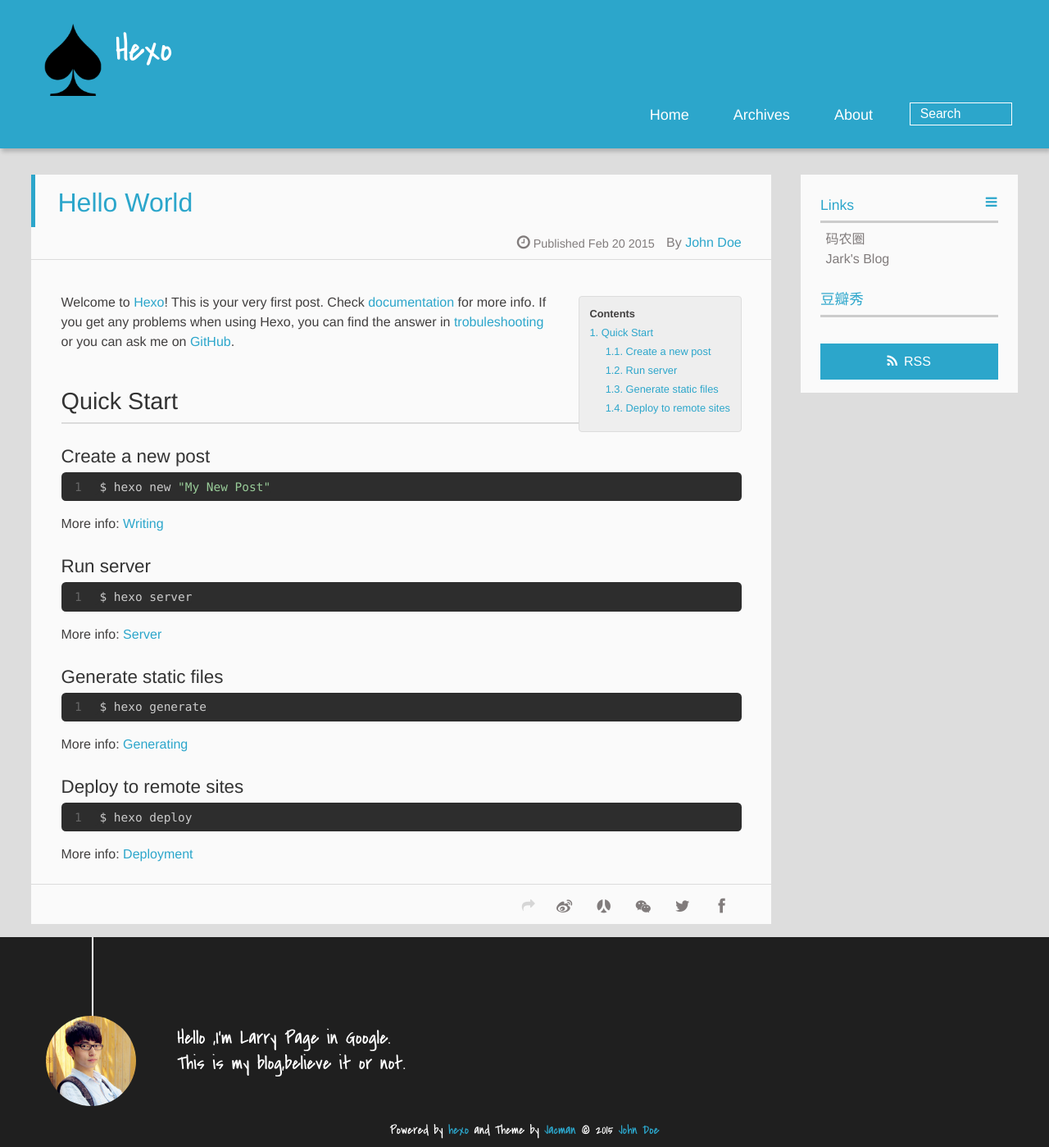
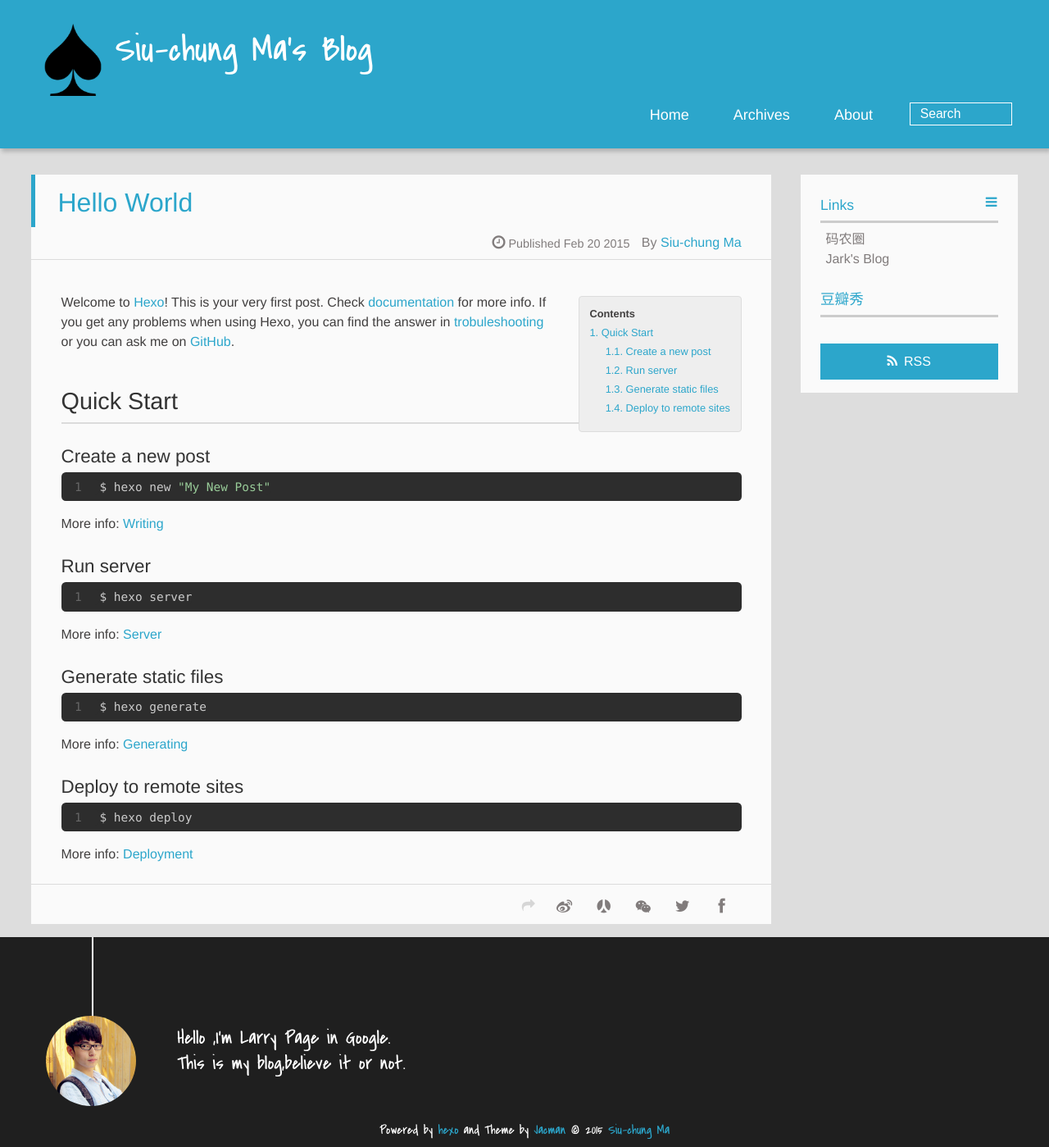
Before and after one commit to AmazingMSC/AmazingMSC.github.io, a plain HTML site: page 2015/02/20/hello-world/index.html in a window 1280 px wide. Shown: the whole page at 82% size. Drawn offline with Linux system fonts and the light colour scheme.

Commit message:
Site updated: 2015-02-21 13:55:47

```diff
--- a/2015/02/20/hello-world/index.html
+++ b/2015/02/20/hello-world/index.html
@@ -4,10 +4,10 @@
 <head>
   <meta charset="UTF-8">
 
-    <title>Hello World | Hexo</title>
+    <title>Hello World | Siu-chung Ma&#39;s Blog</title>
     <meta name="viewport" content="width=device-width, initial-scale=1,user-scalable=no">
 
-    <meta name="author" content="John Doe">
+    <meta name="author" content="Siu-chung Ma">
 
     <meta name="description" content="Welcome to Hexo! This is your very first post. Check documentation for more info. If you get any problems when using Hexo, you can find the answer in ">
 
@@ -17,7 +17,7 @@ Quick">
 <meta property="og:type" content="article">
 <meta property="og:title" content="Hello World">
 <meta property="og:url" content="http://scma.me/2015/02/20/hello-world/">
-<meta property="og:site_name" content="Hexo">
+<meta property="og:site_name" content="Siu-chung Ma's Blog">
 <meta property="og:description" content="Welcome to Hexo! This is your very first post. Check documentation for more info. If you get any problems when using Hexo, you can find the answer in trobuleshooting or you can ask me on GitHub.
 Quick">
 <meta name="twitter:card" content="summary">
@@ -27,7 +27,7 @@ Quick">
 
 
 
-    <link rel="alternative" href="/atom.xml" title="Hexo" type="application/atom+xml">
+    <link rel="alternative" href="/atom.xml" title="Siu-chung Ma&#39;s Blog" type="application/atom+xml">
 
 
     <link rel="icon" href="/img/favicon.ico">
@@ -45,11 +45,11 @@ Quick">
       <div>
 
 			<div id="imglogo">
-				<a href="/"><img src="/img/logo.png" alt="Hexo" title="Hexo"/></a>
+				<a href="/"><img src="/img/logo.png" alt="Siu-chung Ma&#39;s Blog" title="Siu-chung Ma&#39;s Blog"/></a>
 			</div>
 
 			<div id="textlogo">
-				<h1 class="site-name"><a href="/" title="Hexo">Hexo</a></h1>
+				<h1 class="site-name"><a href="/" title="Siu-chung Ma&#39;s Blog">Siu-chung Ma&#39;s Blog</a></h1>
 				<h2 class="blog-motto"></h2>
 			</div>
 			<div class="navbar"><a class="navbutton navmobile" href="#" title="Menu">
@@ -88,7 +88,7 @@ Quick">
   </h1>
   <p class="article-author">By
 
-		<a href="http://scma.me/about" title="John Doe" target="_blank" itemprop="author">John Doe</a>
+		<a href="http://scma.me/about" title="Siu-chung Ma" target="_blank" itemprop="author">Siu-chung Ma</a>
 
   <p class="article-time">
     <time datetime="2015-02-20T12:39:49.347Z" itemprop="datePublished"> Published Feb 20 2015</time>
@@ -134,7 +134,7 @@ Quick">
 
 	<div class="article-share" id="share">
 
-	  <div data-url="http://scma.me/2015/02/20/hello-world/" data-title="Hello World | Hexo" data-tsina="null" class="share clearfix">
+	  <div data-url="http://scma.me/2015/02/20/hello-world/" data-title="Hello World | Siu-chung Ma&#39;s Blog" data-tsina="null" class="share clearfix">
 	  </div>
 
 	</div>
@@ -227,7 +227,7 @@ Quick">
 	</div>
 		<p class="copyright">Powered by <a href="http://zespia.tw/hexo/" target="_blank" title="hexo">hexo</a> and Theme by <a href="https://github.com/wuchong/jacman" target="_blank" title="Pacman">Jacman</a> © 2015
 
-		<a href="http://scma.me/about" target="_blank" title="John Doe">John Doe</a>
+		<a href="http://scma.me/about" target="_blank" title="Siu-chung Ma">Siu-chung Ma</a>
 
 		</p>
 </div>
```
Also changed, not shown: archives/2015/02/index.html (+9 -9 lines), archives/2015/index.html (+9 -9 lines), archives/index.html (+9 -9 lines), index.html (+10 -10 lines).
